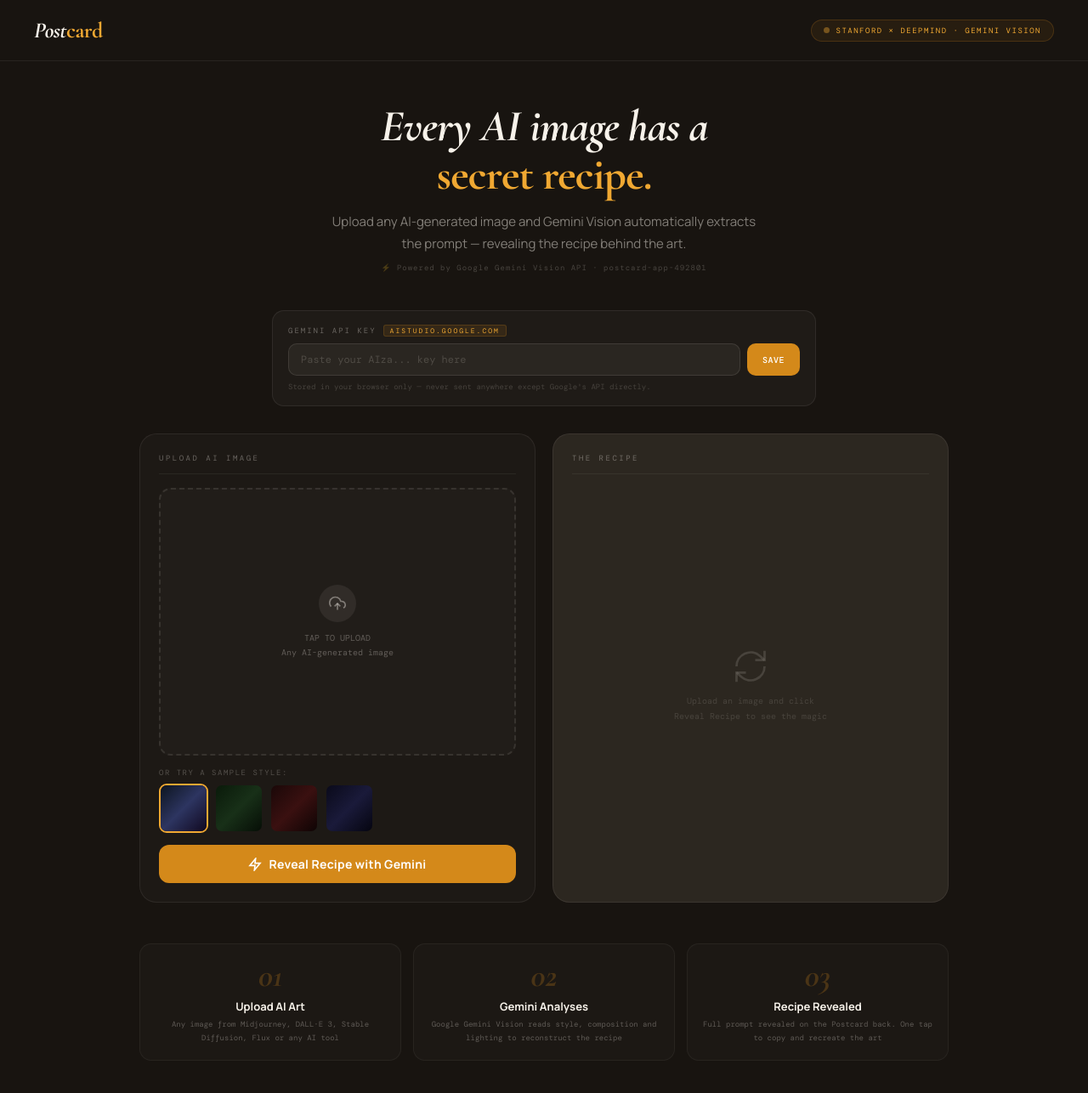
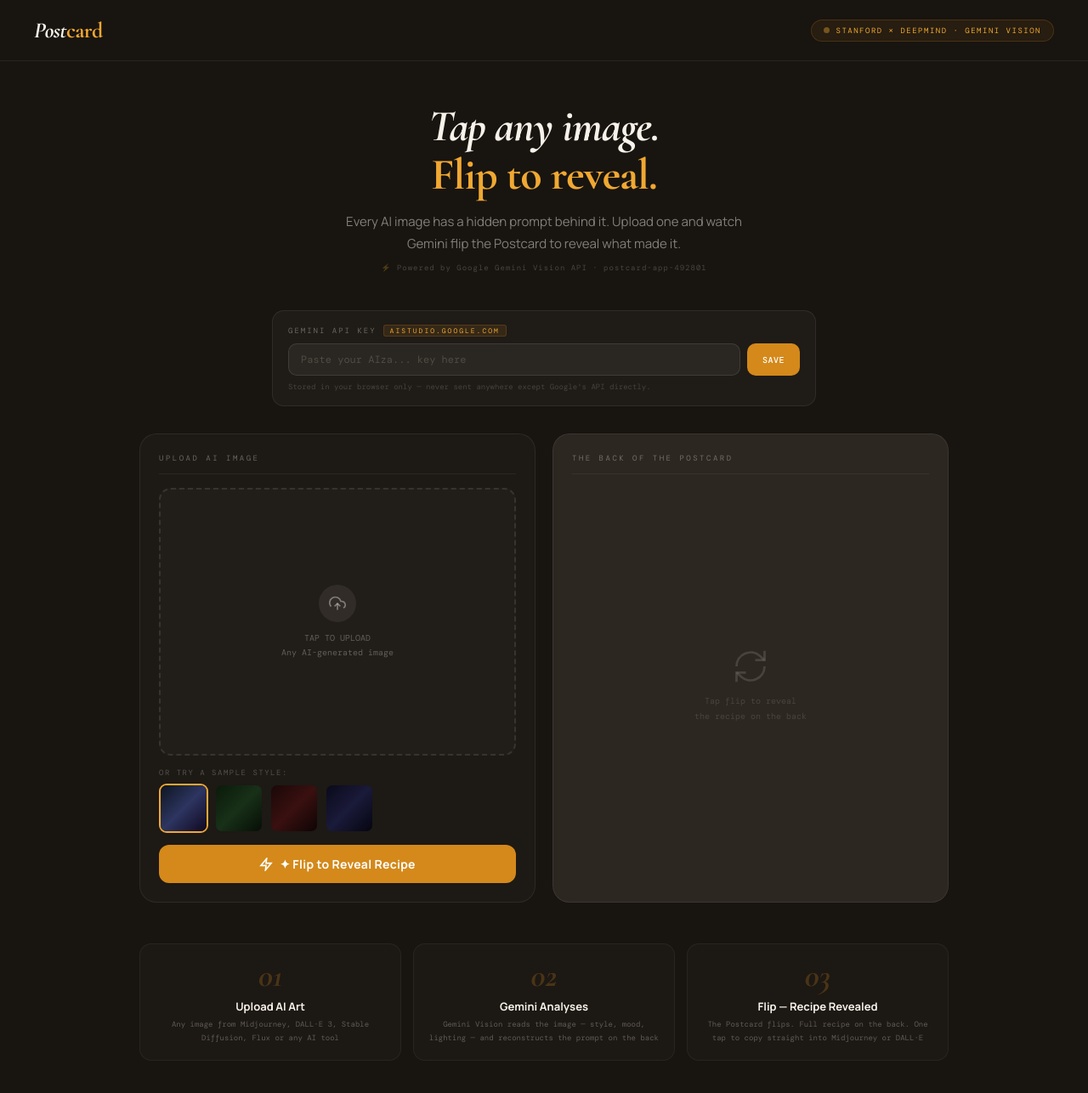
Before and after one commit to nishansekhon/postcard-app, a plain HTML site: page postcard-gemini-prototype.html in a window 1280 px wide. Shown: the whole page at 85% size. Drawn offline with nearby package versions, Linux system fonts and the light colour scheme; a web font is replaced by a local one.

Commit message:
Add files via upload

```diff
--- a/postcard-gemini-prototype.html
+++ b/postcard-gemini-prototype.html
@@ -3,7 +3,7 @@
 <head>
 <meta charset="UTF-8">
 <meta name="viewport" content="width=device-width, initial-scale=1.0">
-<title>Postcard — AI Recipe Extractor · Stanford x DeepMind</title>
+<title>Postcard — Flip to Reveal · Stanford x DeepMind</title>
 <style>
 @import url('https://fonts.googleapis.com/css2?family=Cormorant+Garamond:ital,wght@0,400;0,700;1,700&family=DM+Mono:wght@300;400;500&family=Manrope:wght@400;500;600;700;800&display=swap');
 *,*::before,*::after{box-sizing:border-box;margin:0;padding:0;}
@@ -121,8 +121,8 @@
 
 <div class="main">
   <div class="hero">
-    <h1>Every AI image has a<br><em>secret recipe.</em></h1>
-    <p>Upload any AI-generated image and Gemini Vision automatically extracts the prompt — revealing the recipe behind the art.</p>
+    <h1>Tap any image.<br><em>Flip to reveal.</em></h1>
+    <p>Every AI image has a hidden prompt behind it. Upload one and watch Gemini flip the Postcard to reveal what made it.</p>
     <div class="gtag">⚡ Powered by Google Gemini Vision API · postcard-app-492801</div>
   </div>
 
@@ -154,15 +154,15 @@
       </div>
       <button class="abtn-main" id="analyzeBtn" onclick="analyze()">
         <svg viewBox="0 0 24 24"><polygon points="13 2 3 14 12 14 11 22 21 10 12 10 13 2"/></svg>
-        Reveal Recipe with Gemini
+        ✦ Flip to Reveal Recipe
       </button>
     </div>
 
     <div class="rpanel">
-      <div class="phd">The Recipe</div>
+      <div class="phd">The Back of the Postcard</div>
       <div class="empty" id="emptyState">
         <svg viewBox="0 0 24 24"><path d="M21 2v6h-6"/><path d="M3 12a9 9 0 0 1 15-6.7L21 8"/><path d="M3 22v-6h6"/><path d="M21 12a9 9 0 0 1-15 6.7L3 16"/></svg>
-        <div class="empty-t">Upload an image and click<br>Reveal Recipe to see the magic</div>
+        <div class="empty-t">Tap flip to reveal<br>the recipe on the back</div>
       </div>
       <div class="loading" id="loadingState">
         <div class="spinner"></div>
@@ -189,15 +189,15 @@
           <button class="act act-try" onclick="toast('📋 Copy the recipe and paste into Midjourney or DALL·E!')">▶ TRY THIS</button>
           <button class="act act-remix" onclick="toast('🔀 Remix feature in the full Postcard app!')">⟳ REMIX</button>
         </div>
-        <div class="gattr"><span>⚡ Recipe extracted by Google Gemini Vision · postcard-app-492801</span></div>
+        <div class="gattr"><span>⚡ Recipe revealed by Gemini Vision · postcard-app-492801</span></div>
       </div>
     </div>
   </div>
 
   <div class="steps">
     <div class="step"><div class="step-n">01</div><div class="step-t">Upload AI Art</div><div class="step-d">Any image from Midjourney, DALL·E 3, Stable Diffusion, Flux or any AI tool</div></div>
-    <div class="step"><div class="step-n">02</div><div class="step-t">Gemini Analyses</div><div class="step-d">Google Gemini Vision reads style, composition and lighting to reconstruct the recipe</div></div>
-    <div class="step"><div class="step-n">03</div><div class="step-t">Recipe Revealed</div><div class="step-d">Full prompt revealed on the Postcard back. One tap to copy and recreate the art</div></div>
+    <div class="step"><div class="step-n">02</div><div class="step-t">Gemini Analyses</div><div class="step-d">Gemini Vision reads the image — style, mood, lighting — and reconstructs the prompt on the back</div></div>
+    <div class="step"><div class="step-n">03</div><div class="step-t">Flip — Recipe Revealed</div><div class="step-d">The Postcard flips. Full recipe on the back. One tap to copy straight into Midjourney or DALL·E</div></div>
   </div>
 </div>
 
```
